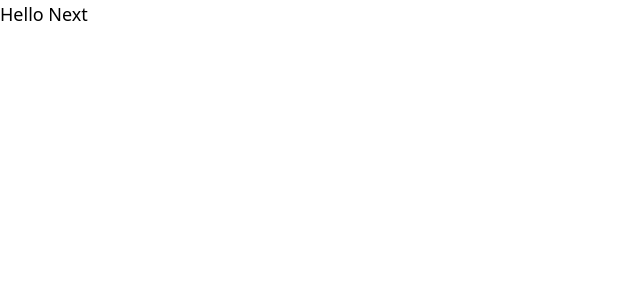
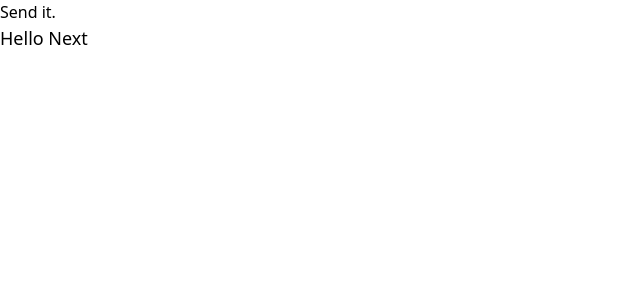
Before and after one commit to somunachima/anime-shoutouts, a Next.js app: page / in a window 1280 px wide. Shown: the top 300 px of the page, without its empty margins (0-640 px from the left). Built offline with nearby package versions, Linux system fonts and the light colour scheme.

Commit message:
fix undefined is not valid JSON Call Stack JSON.parse syntax error

```diff
--- a/app/auth/Nav.tsx
+++ b/app/auth/Nav.tsx
@@ -1,9 +1,11 @@
 import Link from "next/link"
 
 export default async function Nav() {
+  return (
   <nav>
-    <Link href="/">
+    <Link href={"/"}>
       <h1>Send it.</h1>
     </Link>
   </nav>
+  )
 }
--- a/app/layout.tsx
+++ b/app/layout.jsx
@@ -1,10 +1,7 @@
-import './globals.css'
+import "./globals.css"
+import Nav from "./auth/Nav"
 
-export default function RootLayout({
-  children,
-}: {
-  children: React.ReactNode
-}) {
+export default function RootLayout({ children }) {
   return (
     <html lang="en">
       {/*
@@ -12,7 +9,10 @@ export default function RootLayout({
         head.tsx. Find out more at https://beta.nextjs.org/docs/api-reference/file-conventions/head
       */}
       <head />
-      <body>{children}</body>
+      <body>
+        <Nav />
+        {children}
+      </body>
     </html>
   )
 }
--- a/tsconfig.json
+++ b/tsconfig.json
@@ -24,6 +24,6 @@
       "@/*": ["./*"]
     }
   },
-  "include": ["next-env.d.ts", "**/*.ts", "**/*.tsx", ".next/types/**/*.ts"],
+  "include": ["next-env.d.ts", "**/*.ts", "**/*.tsx", ".next/types/**/*.ts", "app/layout.jsx"],
   "exclude": ["node_modules"]
 }
```
